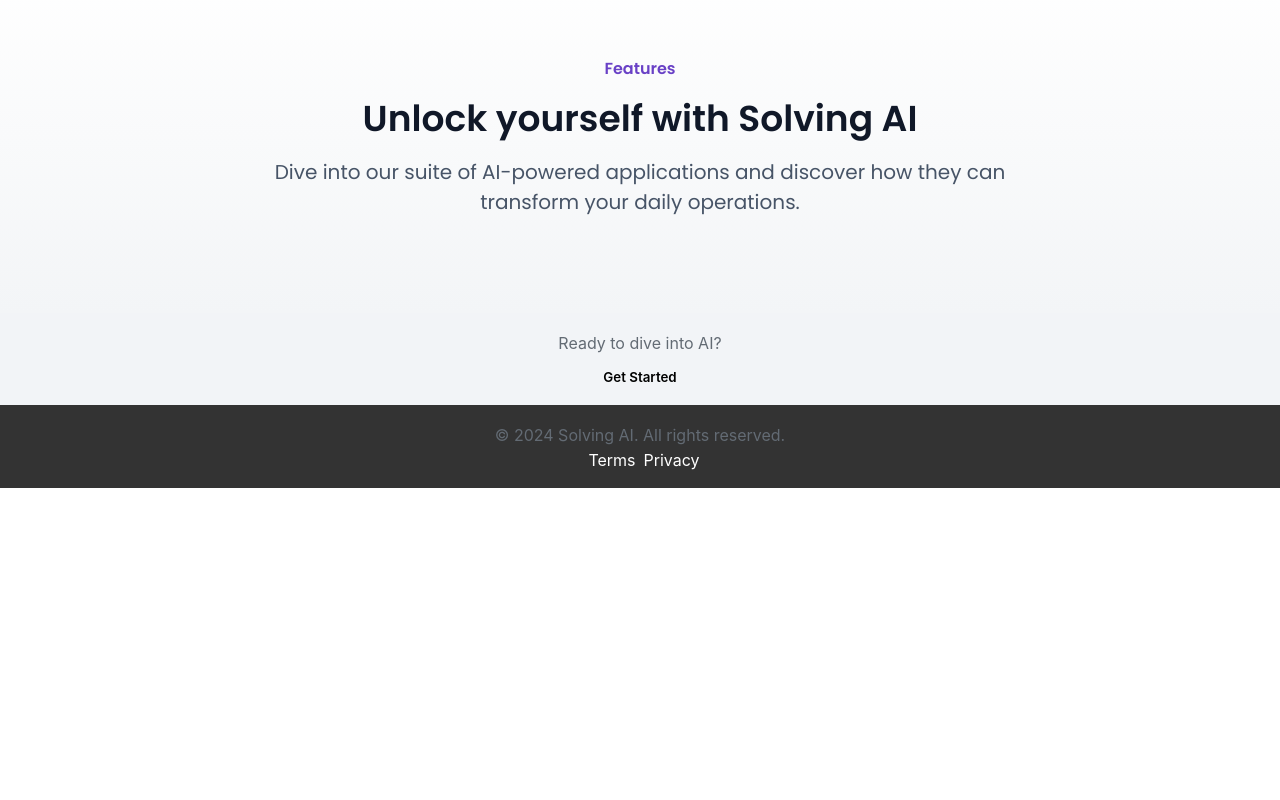
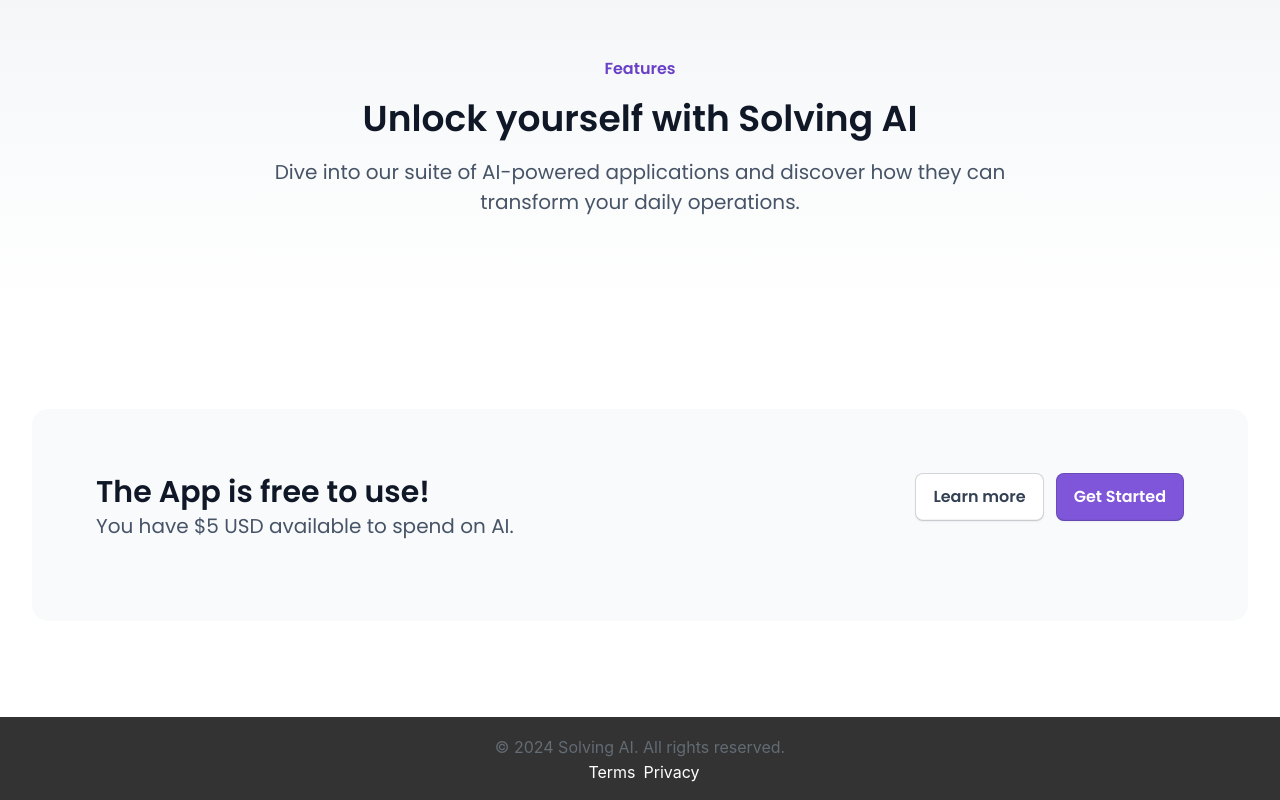
Before and after one commit to annyguzmanh96/solvingAI, a React (Vite) app: page / in a window 1280 px wide. Shown: the part 839-1639 px from the top of the page. Before the commit the page ends 1327 px from the top, so only its background shows below. Built offline with nearby package versions, Linux system fonts and the light colour scheme.

Commit message:
feat&style: CTA section

```diff
--- a/src/components/Custom/CustomTab.jsx
+++ b/src/components/Custom/CustomTab.jsx
@@ -6,7 +6,7 @@
 
   return (
     <ScrollLink
-      to={toIdSection? toIdSection: ""}
+      to={toIdSection ? toIdSection : ""}
       smooth={true}
       duration={500}
       spy={true}
--- a/src/components/HeaderNavigation.jsx
+++ b/src/components/HeaderNavigation.jsx
@@ -40,14 +40,18 @@
           top: 0,
           left: 0,
           right: 0,
-        zIndex: 1000,
+          zIndex: 200000,
         }}
       >
         {/* Contenedor del Logo y Enlaces de Navegación */}
         <Box display="flex" alignItems="center">
           {/* Logotipo */}
           <Box sx={{ marginRight: theme.spacing(4) }}>
-          <img src={logo} alt="Logo" style={{ width: "142px", height: "auto" }} />
+            <img
+              src={logo}
+              alt="Logo"
+              style={{ width: "142px", height: "auto" }}
+            />
           </Box>
 
           {/* Enlaces de Navegación: Visible en pantallas medianas y grandes */}
@@ -115,6 +119,8 @@
             />
           </Box>
         </Drawer>
+
+
     </Box>
   );
 }
--- a/src/sections/CTASection.jsx
+++ b/src/sections/CTASection.jsx
@@ -1,12 +1,77 @@
-import { Box, Typography, Button } from "@mui/joy";
+import { Box, Typography } from "@mui/joy";
+import { useTheme } from "@emotion/react";
+
+import CustomButton from "../components/Custom/CustomButton";
 
 function CTASection() {
+  const theme = useTheme();
   return (
-    <Box sx={{ padding: 4, textAlign: "center", backgroundColor: "#F2F4F7", width: "100%", }}>
-      <Typography variant="h4" sx={{ mb: 2 }}>
-        Ready to dive into AI?
-      </Typography>
-      <Button variant="contained" size="large">Get Started</Button>
+    <Box
+      sx={{
+        padding: `${theme.spacing(24)} ${theme.spacing(8)}`,
+        textAlign: "center",
+        backgroundColor: theme.palette.bg.primary,
+        width: "100%",
+      }}
+    >
+      <Box
+        sx={{
+          display: "flex",
+          justifyContent: "space-between",
+          flexWrap: "wrap",
+          textAlign: "center",
+          backgroundColor: theme.palette.bg.secondary,
+          padding: theme.spacing(16),
+          gap: theme.spacing(8),
+          maxWidth: "1216px",
+          minHeight: "212px",
+          borderRadius: theme.radius.xl,
+          margin: "0 auto",
+        }}
+      >
+        <Box
+          sx={{
+            textAlign: "initial",
+            gap: theme.spacing(4),
+          }}
+        >
+          <Typography
+            sx={(theme) => ({
+              color: theme.palette.text.primary,
+              ...theme.typography.textSmSemibold,
+            })}
+          >
+            The App is free to use!
+          </Typography>
+          <Typography
+            sx={(theme) => ({
+              color: theme.palette.text.tertiary,
+              ...theme.typography.xlRegular,
+            })}
+          >
+            You have $5 USD available to spend on AI.
+          </Typography>
+        </Box>
+        <Box
+          sx={{
+            display: "flex",
+            gap: theme.spacing(3),
+          }}
+        >
+          <CustomButton
+            color={theme.palette.button.text.secondary}
+            backgroundColor={theme.palette.button.bg.secondary}
+            borderColor={theme.palette.button.border.secondary}
+            text="Learn more"
+          />
+          <CustomButton
+            color={theme.palette.button.text.primary}
+            backgroundColor={theme.palette.button.bg.primary}
+            borderColor={theme.palette.button.border.secondary}
+            text="Get Started"
+          />
+        </Box>
+      </Box>
     </Box>
   );
 }
--- a/src/sections/FeaturesSection.jsx
+++ b/src/sections/FeaturesSection.jsx
@@ -11,10 +11,10 @@
         height: "352px",
         maxWidth: "100vw",
         overflowX: "hidden",
-        background: "linear-gradient(180deg, #FFFFFF 0%, #F3F5F7 100%)",
-        display: "flex",              // Asegura que el contenido interno esté alineado
-        justifyContent: "center",     // Centra horizontalmente
-        alignItems: "center",         // Centra verticalmente
+        background: "linear-gradient(180deg, #F3F5F7 0%, #FFFFFF 100%)",
+        display: "flex", // Asegura que el contenido interno esté alineado
+        justifyContent: "center", // Centra horizontalmente
+        alignItems: "center", // Centra verticalmente
       }}
     >
       <Box
@@ -22,7 +22,7 @@
           gap: "20px",
           maxHeight: "160px",
           maxWidth: "768px",
-          textAlign: "center",        // Asegura que el texto esté alineado en el centro
+          textAlign: "center", // Asegura que el texto esté alineado en el centro
         }}
       >
         <Typography
@@ -50,7 +50,7 @@
             cursor: "pointer",
             mb: 4,
             color: theme.palette.text.tertiary,
-            ...theme.typography.textRegular,
+            ...theme.typography.xlRegular,
           })}
         >
           Dive into our suite of AI-powered applications and discover how they
--- a/src/sections/Footer.jsx
+++ b/src/sections/Footer.jsx
@@ -2,12 +2,24 @@
 
 function Footer() {
   return (
-    <Box sx={{ padding: 4, textAlign: "center", backgroundColor: "#333", color: "white", width: "100%",}}>
+    <Box
+      sx={{
+        padding: 4,
+        textAlign: "center",
+        backgroundColor: "#333",
+        color: "white",
+        width: "100%",
+      }}
+    >
       <Typography variant="body2">
         &copy; 2024 Solving AI. All rights reserved.
       </Typography>
-      <Link href="" sx={{ color: "white", ml: 2 }}>Terms</Link>
-      <Link href="" sx={{ color: "white", ml: 2 }}>Privacy</Link>
+      <Link href="" sx={{ color: "white", ml: 2 }}>
+        Terms
+      </Link>
+      <Link href="" sx={{ color: "white", ml: 2 }}>
+        Privacy
+      </Link>
     </Box>
   );
 }
--- a/src/sections/HeroHeaderSection.jsx
+++ b/src/sections/HeroHeaderSection.jsx
@@ -43,7 +43,7 @@
             textAlign: { xs: "center", md: "left" }, // Centra el texto en móviles
             mb: { xs: 4, md: 0 }, // Espaciado inferior en pantallas pequeñas
             paddingRight: theme.spacing(8),
-            gap:"48px"
+            gap: "48px",
           }}
         >
           <Typography
@@ -63,7 +63,7 @@
               cursor: "pointer",
               mb: 2,
               color: theme.palette.text.primary,
-              ...theme.typography.textRegular,
+              ...theme.typography.xlRegular,
               maxWidth: "480px", // Mantén el ancho del párrafo alineado con el diseño
             }}
           >
--- a/src/theme/theme.js
+++ b/src/theme/theme.js
@@ -10,6 +10,12 @@
       lineHeight: "24px",
       fontFamily: '"Poppins", sans-serif;',
     },
+    textSmSemibold: {
+      fontSize: "30px",
+      fontWeight: 600,
+      lineHeight: "38px",
+      fontFamily: '"Poppins", sans-serif;',
+    },
     h2Medium: {
       fontSize: "60px",
       fontWeight: 500,
@@ -17,14 +23,14 @@
       fontFamily: '"Poppins", sans-serif;',
       letterSpacing: "-2%",
     },
-    h4Semibold:{
+    h4Semibold: {
       fontSize: "36px",
       fontWeight: 600,
       lineHeight: "44px",
       fontFamily: '"Poppins", sans-serif;',
       letterSpacing: "-2%",
     },
-    textRegular: {
+    xlRegular: {
       fontSize: "20px",
       fontWeight: 400,
       lineHeight: "30px",
@@ -37,27 +43,35 @@
       palette: {
         text: {
           primary: "#101828",
+          secondary: "#6941C6",
           tertiary: "#475467",
-          secondary: "#6941C6"
         },
-        button:{
-          bg:{
+        bg: {
+          primary: "#FFFFFF",
+          secondary: "#F9FAFB",
+        },
+        button: {
+          bg: {
             primary: "#7F56D9",
             secondary: "#FFFFFF",
           },
-          text:{
+          text: {
+            primary: "#FFFFFF",
+            secondary: "#344054",
             tertiary: "#475467",
             tertiaryColor: "#6941C6",
-            primary: "#FFFFFF",
-            secondary: "#344054",
-          }
-        }
+          },
+          border: {
+            secondary: "#D0D5DD",
+          },
+        },
       },
     },
   },
   // radios personalizados
   radius: {
-    md: "8px", // Radio medio
+    md: "8px",
+    xl: "16px"
   },
   spacing: (factor) => `${0.25 * factor}rem`, // Sistema de espaciado en múltiplos de 0.25rem
   breakpoints: {
```
Also changed, not shown: src/App.jsx (+12 -8 lines), src/main.jsx (+6 -6 lines). Lines whose indentation alone changed are shown as unchanged.
